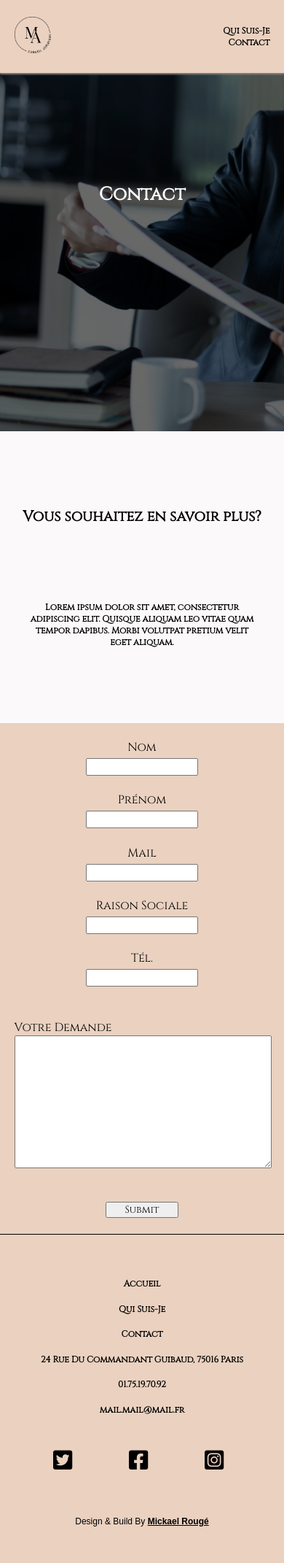
After one commit to Micka0675/Marion-Andorra-Juriste, a PHP site: page /pages/contact.html in a window 390 px wide. The commit adds this page. Shown: the whole page at 73% size. Run offline with PHP 8.4, Linux system fonts and the light colour scheme; some libraries are stand-ins or nearby versions.

Commit message:
* V BETA --- Add Contact page

```diff
--- a/css/style.css
+++ b/css/style.css
@@ -17,6 +17,7 @@ body{
     justify-content: center;
     align-items: center;
     background-color: rgb(251, 249, 249);
+    scroll-behavior: smooth;
 }
 
 a,p{
@@ -131,6 +132,99 @@ header{
 }
 
 /* ------------------------------- */
+
+/* header page contact */
+
+.header-main-3{
+    width: 100%;
+    height: calc(70vh - 100px);
+    background-image: url('../assets/img/images/contact.webp');
+    background-size:cover;
+    background-repeat: no-repeat;
+    overflow-y: hidden;
+    display: flex;
+    justify-content: center;
+
+}
+
+/* ------------------------------- */
+
+/* formulaire page contact */
+
+.form-header{
+    width: 100%;
+    height: 200px;
+    display: flex;
+    flex-direction: column;
+    justify-content: space-evenly;
+    align-items: center;
+    text-align: center;
+}
+
+
+.form-header p{
+    width: 50%;
+}
+
+.form-container{
+    width: 100%;
+    height:500px;
+    background-color: var(--light-color);
+    display: flex;
+    justify-content: center;
+    align-items: center;
+}
+
+form{
+    margin-top: 50px;
+    margin-bottom: 50px;
+    width: 50%;
+    max-width: 724px;
+    height: 80%;
+    display: flex;
+    flex-wrap: wrap;
+    justify-content: space-between;
+    align-items: center;
+}
+
+.champ input{
+    width: 150px;
+    height: 20px;
+}
+
+.champ{
+    display: flex;
+    justify-content: space-between;
+    align-items: center;
+    width: 45%;
+    height: 50px;
+}
+
+.telephone{
+    width: 45%;
+}
+
+.demande{
+    flex-direction: column;
+    justify-content: center;
+    align-items: flex-start;
+    width: 100%;
+    height: 250px;
+}
+
+.demande textarea{
+    width: 100% ;
+}
+
+form input{
+    width: 100px;
+}
+
+.sub{
+    margin: auto;
+}
+
+/* ------------------------- */
 
 .mask-header{
     width: 100%;
@@ -461,6 +555,31 @@ footer ul{
         order: 0;
     }
 
+    .form-container{
+        width: 100%;
+        height: 700px;
+        justify-content: center;
+        align-items: center;
+    }
+
+    form{
+        flex-direction: column;
+        flex-wrap: nowrap;
+        width: 90%;
+        max-width: 712.57px;
+        height: 100%;
+        justify-content: space-evenly;
+    }
+
+    .champ{
+        flex-direction: column;
+        width: 100%;
+    }
+
+    .sub{
+        margin: 0;
+    }
+
 }
 
 @media screen and (max-width : 750px){
@@ -545,6 +664,11 @@ footer ul{
         height: 800px;
         flex-direction: column;
         align-items: center;
+        box-shadow: none;
+    }
+
+    .bloc-contenu-2{
+        margin-bottom: 0;
     }
 
     .text-zone{
@@ -578,8 +702,23 @@ footer ul{
         font-size: 18px;
     }
 
+    .form-header{
+        height: 400px;
+    }
+
+    .form-header h2{
+        font-size: 20px;
+    }
+
+    .form-header p{
+        width: 80%;
+    }
+
     footer{
+        box-shadow: none;
+        border-top: 1px solid black;
         height: 400px;
+        padding-top: 50px;
         /* display: flex;
         justify-content: center;
         align-items: center; */
--- a/pages/Qui-suis-je.html
+++ b/pages/Qui-suis-je.html
@@ -20,8 +20,8 @@
                 <p>~ Conseils Juridiques ~</p>
             </div>
             <div class="nav">
-                <a href="">Qui Suis-Je</a>
-                <a href="">Contact</a>
+                <a href="../pages/Qui-suis-je.html">Qui Suis-Je</a>
+                <a href="../pages/contact.html">Contact</a>
             </div>
         </div>
     </header>
--- /dev/null
+++ b/pages/contact.html
@@ -0,0 +1,74 @@
+<!DOCTYPE html>
+<html lang="fr">
+<head>
+    <meta charset="UTF-8">
+    <meta http-equiv="X-UA-Compatible" content="IE=edge">
+    <meta name="viewport" content="width=device-width, initial-scale=1.0">
+    <link rel="shortcut icon" type="image/png" href="../assets/img/Logo/PNG/Logo_Marion_initiale.png"/>
+    <link rel="stylesheet" href="https://cdnjs.cloudflare.com/ajax/libs/font-awesome/6.1.2/css/all.min.css" integrity="sha512-1sCRPdkRXhBV2PBLUdRb4tMg1w2YPf37qatUFeS7zlBy7jJI8Lf4VHwWfZZfpXtYSLy85pkm9GaYVYMfw5BC1A==" crossorigin="anonymous" referrerpolicy="no-referrer" />
+    <link rel="stylesheet" href="../css/style.css" type="text/css">
+    <title>Document</title>
+</head>
+<body>
+    <header>
+        <div class="main-header">
+            <div class="logo">
+                <a href="../index.html"><img src="../assets/img/Logo/PNG/Logo_Marion_noir.png" alt="Marion Andorra Juriste"></a>
+            </div>
+            <div class="en-tete">
+                <h1>Marion Andorra</h1>
+                <p>~ Conseils Juridiques ~</p>
+            </div>
+            <div class="nav">
+                <a href="../pages/Qui-suis-je.html">Qui Suis-Je</a>
+                <a href="../pages/contact.html">Contact</a>
+            </div>
+        </div>
+    </header>
+    <div class="main">
+        <div class="header-main-3">
+            <div class="mask-header"></div>
+            <h2 class="header-title">Contact</h2>
+        </div>
+    </div>
+    <div class="form-header">
+        <h2>Vous souhaitez en savoir plus?</h2>
+        <p>Lorem ipsum dolor sit amet, consectetur adipiscing elit. Quisque aliquam leo vitae quam tempor dapibus. Morbi volutpat pretium velit eget aliquam.</p>
+    </div>
+    <div class="form-container">
+        <form action="" method="">
+            <div class="champ"><label for="Nom">Nom</label><input id="Nom" type="text"></div>
+            <div class="champ"><label for="Prenom">Prénom</label><input id="Prenom" type="text"></div>
+            <div class="champ"><label for="Mail">Mail</label><input id="Mail" type="text"></div>
+            <div class="champ"><label for="RaisonSociale">Raison Sociale</label><input id ="RaisonSociale" type="text"></div>
+            <div class="champ telephone"><label for="Telephone">Tél.</label><input id="Telephone" type="text"></div>
+            <div class="champ demande"><label for="Demande">Votre Demande</label><textarea name="" id="Demande" cols="30" rows="10"></textarea></div>
+            <input class="sub" type="submit">
+        </form>
+    </div>
+    <footer>
+        <div class="main-footer">
+            <div class="adress">
+                <ul>
+                    <li>24 Rue Du Commandant Guibaud, 75016 Paris</li>
+                    <li>01.75.19.70.92</li>
+                    <li>mail.mail@mail.fr</li>
+                </ul>
+            </div>
+            <div class="nav-footer">
+                <a href="">Accueil</a>
+                <a href="">Qui Suis-Je</a>
+                <a href="">Contact</a>
+            </div>
+            <div class="social">
+                <a href=""><i class="fa-brands fa-square-twitter"></i></a>
+                <a href=""><i class="fa-brands fa-square-facebook"></i></a>
+                <a href=""><i class="fa-brands fa-square-instagram"></i></a>
+            </div>
+        </div>
+        <div class="dev-part">
+            <p>Design & Build By <a href="https://mickael-rouge-web-dev.go.yo.fr/">Mickael Rougé</a></p>
+        </div>
+    </footer>
+</body>
+</html>
```
Also changed, not shown: assets/img/images/contact.webp (added), 1 other file.
